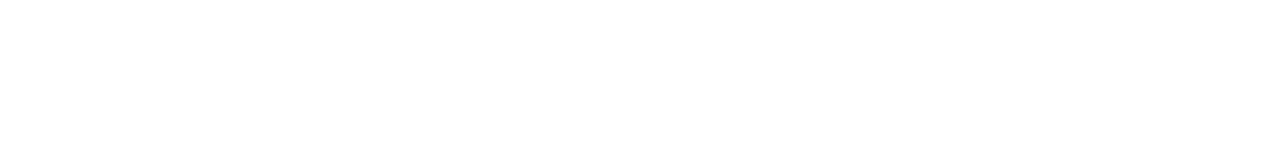
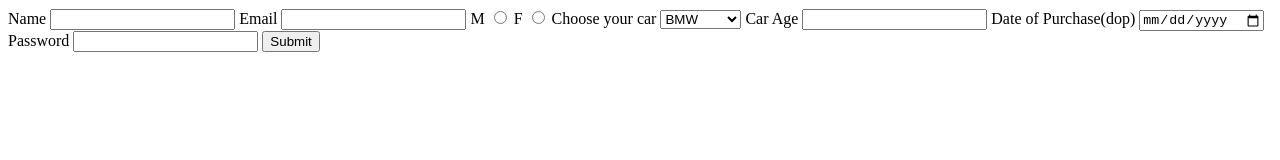
Before and after one commit to acciojob/car-insurance-form-Sam2dude, a website: page main.html in a window 1280 px wide. Drawn offline with Linux system fonts and the light colour scheme.

Commit message:
created a submission

```diff
--- a/main.html
+++ b/main.html
@@ -8,6 +8,30 @@
 
 <body>
 	<!-- the entire body must be written by student -->
+	<form>
+		<lable for="name">Name</lable>
+		<input type="text" id="name" required>
+		<lable for="email">Email</lable>
+		<input type="email" id="email" required>
+		<lable for="gender_m">M</lable>
+		<input type="radio" id="gender_m" name="gender" required>
+		<lable for="gender_f">F</lable>
+		<input type="radio" id="gender_f" name="gender" required>
+
+		<lable for="car">Choose your car</lable>
+		<select id="cars" name="cars">
+			<option>BMW</option>
+			<option>Audi</option>
+			<option>Mercedez</option>
+		</select>
+		<lable for="carage">Car Age</lable>
+		<input type="Number" id="carage" required>
+		<lable for="dop">Date of Purchase(dop)</lable>
+		<input type="date" id="dop" required>
+		<lable for="password">Password</lable>
+		<input type="password" id="password" required>
+		<button type="submit">Submit</button>
+	</form>
     <script type="text/javascript" src="./script.js">
 </script>
 
```
